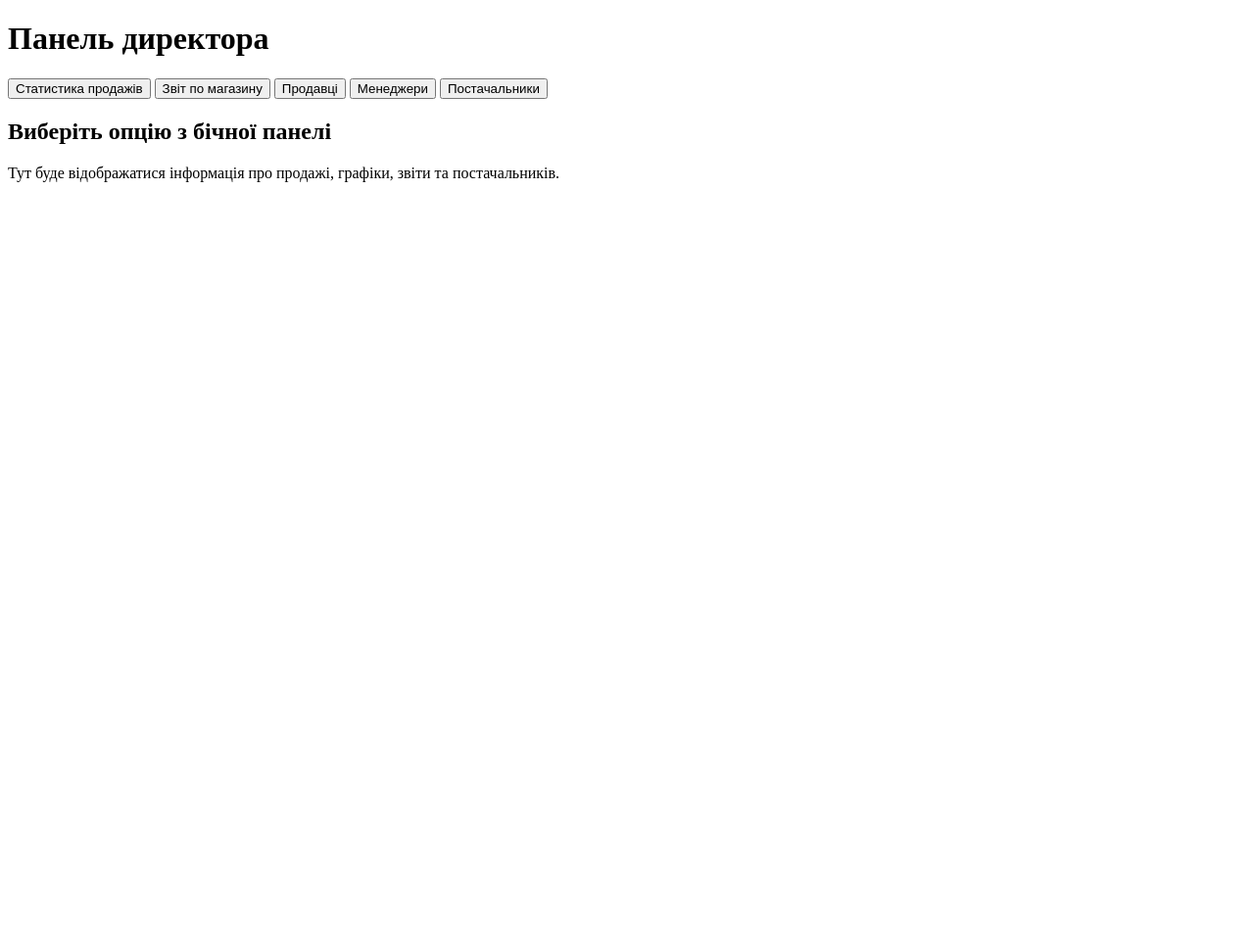
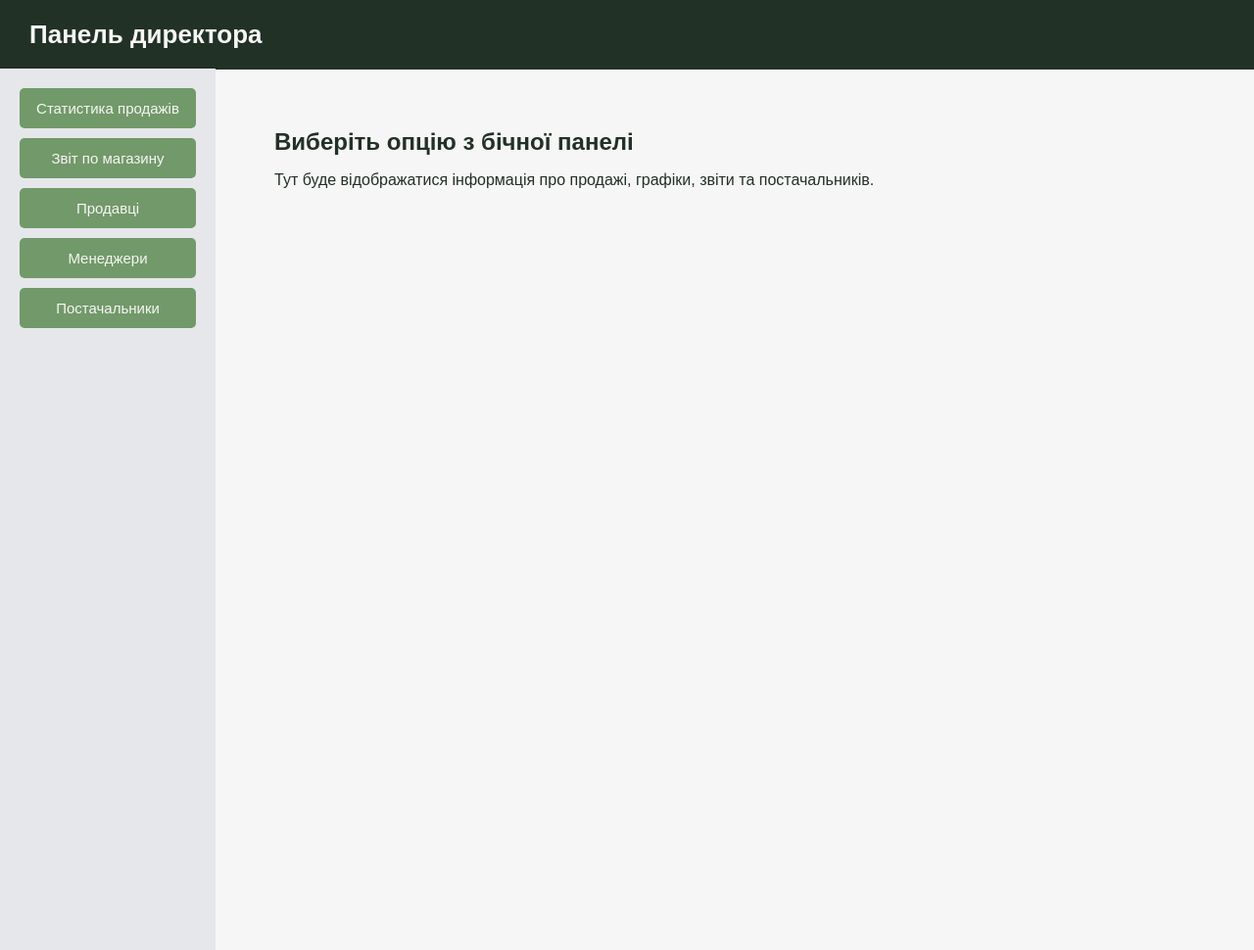
Before and after one commit to kumpanska/stationery_store, a Django app: page /director/panel in a window 1280 px wide. Shown: the whole page at 98% size. Run offline with Django 5.2, Linux system fonts and the light colour scheme.

Commit message:
style: add styles to director panel

```diff
--- /dev/null
+++ b/static/css/director_panel_styles.css
@@ -0,0 +1,64 @@
+body {
+    font-family: Bahnschrift, sans-serif;
+    background-color: #F6F6F6;
+    margin: 0;
+    display: flex;
+    flex-direction: column;
+    height: 100vh;
+}
+
+h1 {
+    background-color: #223125;
+    color: #F6F6F6;
+    margin: 0;
+    padding: 20px 30px;
+    font-size: 26px;
+}
+
+.side_bar {
+    position: fixed;
+    top: 70px;
+    left: 0;
+    width: 220px;
+    height: 100%;
+    background-color: #E6E7EB;
+    display: flex;
+    flex-direction: column;
+    padding: 20px 0;
+    gap: 10px;
+}
+
+.side_bar .btn {
+    width: 180px;
+    margin: 0 auto;
+    padding: 12px;
+    font-size: 15px;
+    background-color: #729969;
+    color: #F6F6F6;
+    border: none;
+    border-radius: 5px;
+    cursor: pointer;
+    font-family: Bahnschrift, sans-serif;
+}
+
+.side_bar .btn:hover {
+    background-color: #223125;
+    color: #E6E7EB;
+}
+
+.content {
+    margin-left: 240px;
+    padding: 40px;
+    color: #223125;
+}
+
+.content h2 {
+    font-size: 24px;
+    margin-bottom: 15px;
+    color: #223125;
+}
+
+.content p {
+    font-size: 16px;
+    color: #223125;
+}
--- a/templates/director_panel.html
+++ b/templates/director_panel.html
@@ -1,8 +1,10 @@
+{% load static %}
 <!DOCTYPE html>
 <html lang="en">
 <head>
     <meta charset="UTF-8">
     <title>Панель директора</title>
+    <link rel="stylesheet" href="{% static 'css/director_panel_styles.css' %}">
 </head>
 <body>
 <h1>Панель директора</h1>
```
